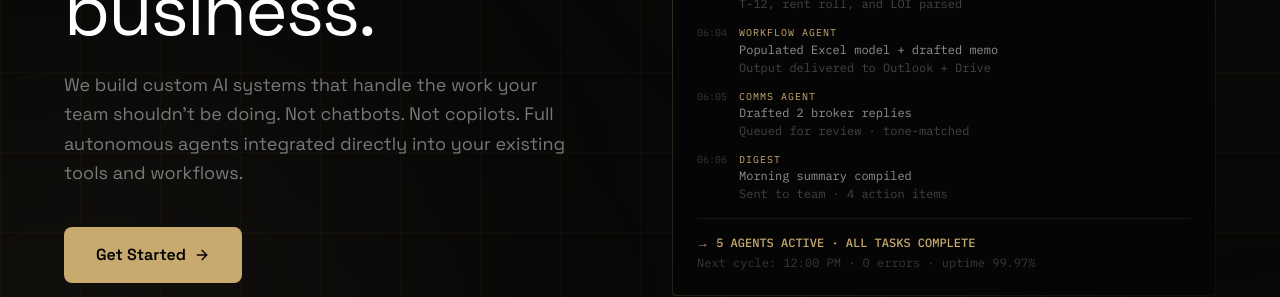
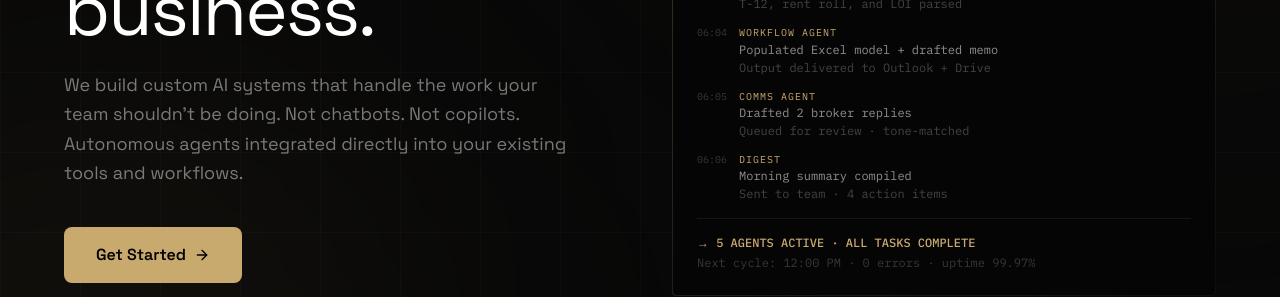
Before and after one commit to dealwire-ai/dealwire, a Next.js app in the folder apps/web/: page /employees in a window 1280 px wide. Shown: the part 416-713 px from the top of the page. Built offline with nearby package versions, Linux system fonts and the light colour scheme; no server answers.

Commit message:
fix: tweak /employees hero copy wording

```diff
--- a/apps/web/src/app/employees/page.tsx
+++ b/apps/web/src/app/employees/page.tsx
@@ -220,9 +220,9 @@ export default function Custom() {
 
               <p className="text-lg text-white/45 max-w-lg leading-relaxed mb-10">
                 We build custom AI systems that handle the work your team
-                shouldn&apos;t be doing. Not chatbots. Not copilots. Full
-                autonomous agents integrated directly into your existing tools
-                and workflows.
+                shouldn&apos;t be doing. Not chatbots. Not copilots. Autonomous
+                agents integrated directly into your existing tools and
+                workflows.
               </p>
 
               <Link
```
